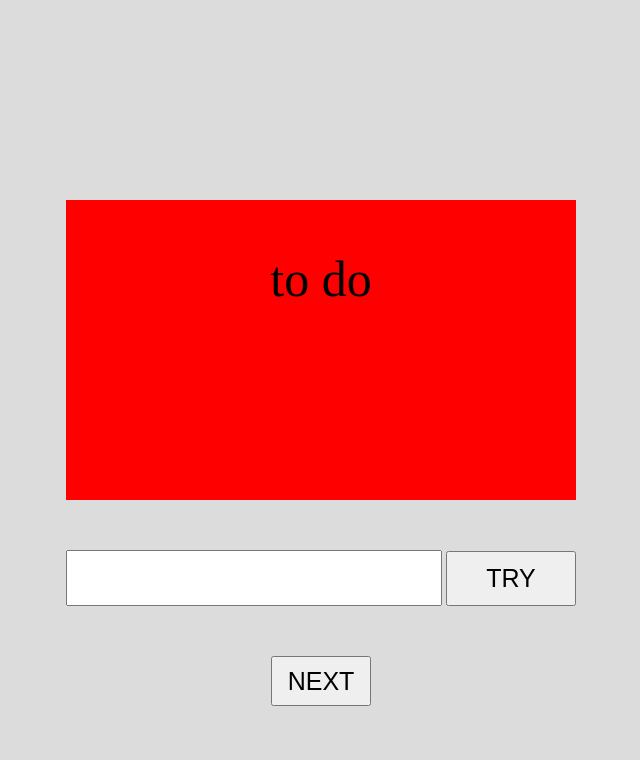
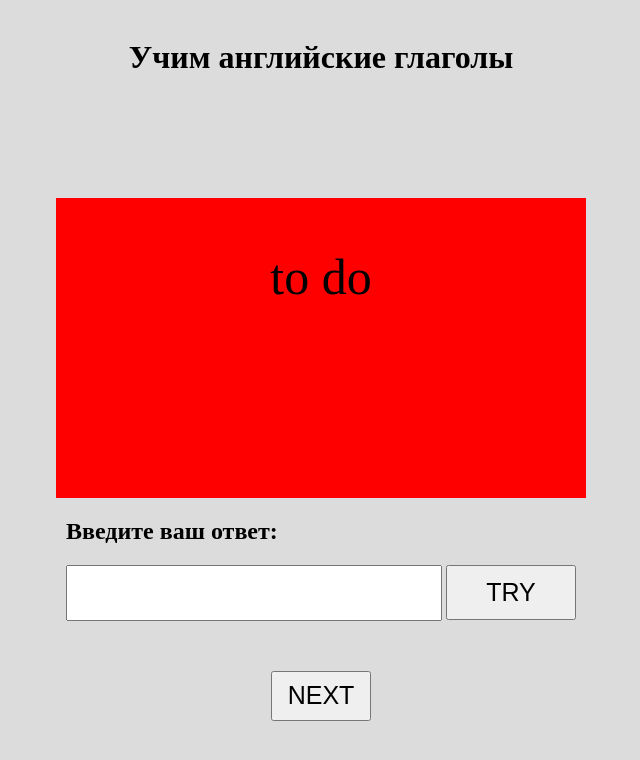
Before and after one commit to wptest2/flashcards, a plain HTML site: page index.html in a window 1280 px wide. Both pictures are taken after a click on the button "TRY". Shown: the whole page, without its empty margins (319-959 px from the left). Drawn offline with Linux system fonts and the light colour scheme.

Commit message:
some changes

```diff
--- a/index.html
+++ b/index.html
@@ -1,5 +1,6 @@
 <!DOCTYPE html>
 <html lang="en">
+
 <head>
     <meta charset="UTF-8">
     <meta http-equiv="X-UA-Compatible" content="IE=edge">
@@ -7,18 +8,25 @@
     <link rel="stylesheet" href="style.css">
     <title>Document</title>
 </head>
+
 <body>
+    <div>
+        <br>
+        <h1>Учим английские глаголы</h1>
+    </div>
     <div class="flashcard">
         <p class="one">some text</p>
         <p class="two">some text</p>
     </div>
     <div class="second">
+        <h2>Введите ваш ответ:</h2>
         <input type="text" class="input">
         <button class="button">TRY</button>
     </div>
     <div>
-        <button  class="next">NEXT</button>
+        <button class="next">NEXT</button>
     </div>
     <script src="script.js"></script>
 </body>
+
 </html>
--- a/script.js
+++ b/script.js
@@ -17,13 +17,13 @@ translation.innerHTML = arr[num][1];
 console.log(word);
 console.log(translation);
 
-function click(){
+function click() {
     let value;
-    button.onclick = () =>{
+    button.onclick = () => {
         value = input.value;
         console.log(value);
-        if (value === translation.innerHTML){
-            flashcard.style.background = 'green';
+        if (value === translation.innerHTML) {
+            flashcard.style.background = 'lightgreen';
             translation.classList.add('correct');
             translation.classList.remove('two');
         } else {
@@ -34,9 +34,9 @@ function click(){
     }
 }
 
-function nextWord(){
-    next.onclick = () =>{
-        if (num === arr.length-1){
+function nextWord() {
+    next.onclick = () => {
+        if (num === arr.length - 1) {
             return
         } else {
             num++;
@@ -46,6 +46,7 @@ function nextWord(){
             translation.classList.add('two');
             word.innerHTML = arr[num][0];
             translation.innerHTML = arr[num][1];
+            input.value = '';
         }
     }
 
--- a/style.css
+++ b/style.css
@@ -10,16 +10,17 @@ body {
 }
 
 .flashcard {
-    width: 510px;
+    width: 530px;
     height: 300px;
     background-color: #fff;
-    margin-top: 200px;
+    margin-top: 100px;
     font-size: 50px;
     text-align: center;
 }
 
 .second {
-padding-top: 50px;
+    /* padding-top: 50px; */
+    /* text-align: center; */
 }
 
 .input {
@@ -38,9 +39,8 @@ padding-top: 50px;
 .two {
     display: none;
 }
-.correct {
 
-}
+.correct {}
 
 .next {
     width: 100px;
```
